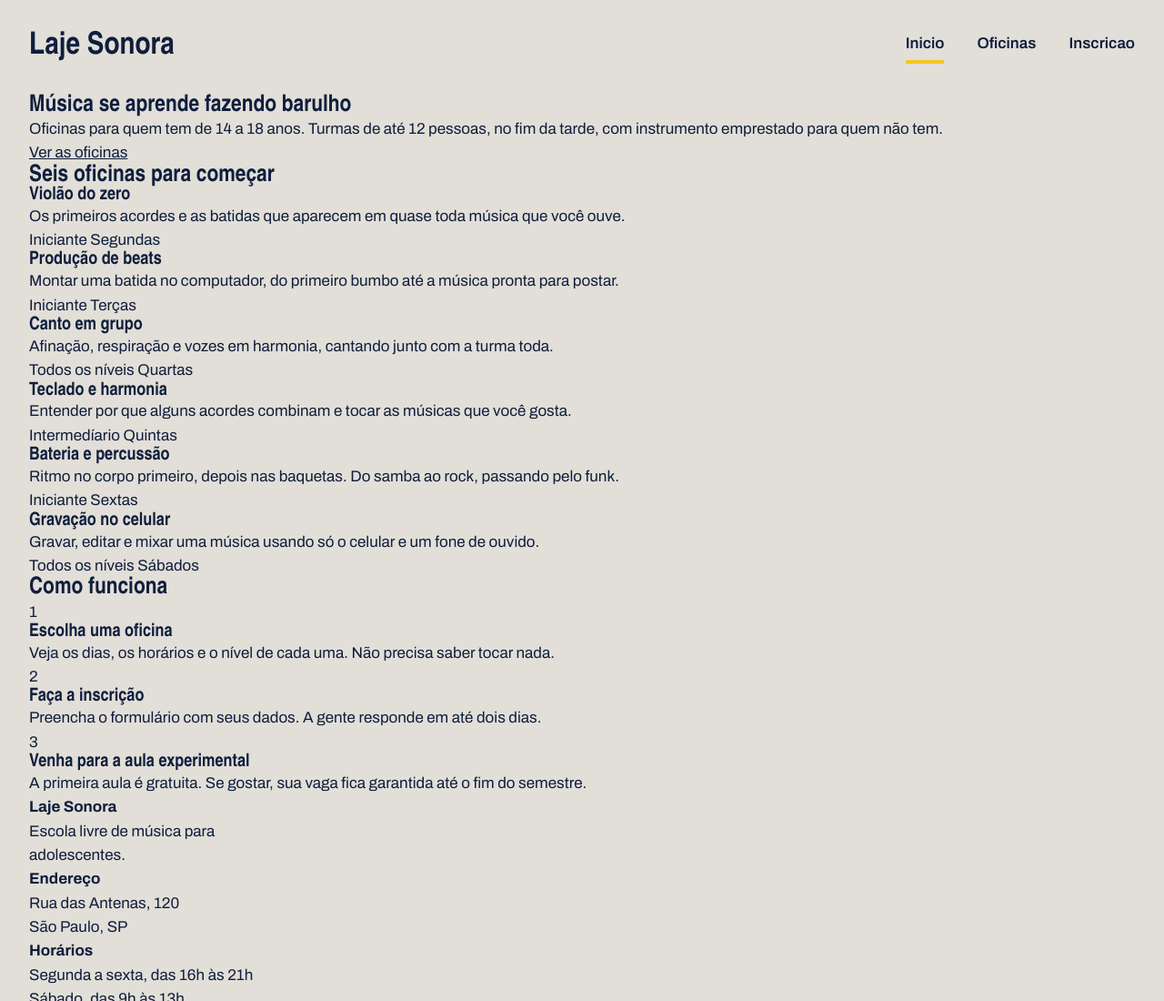
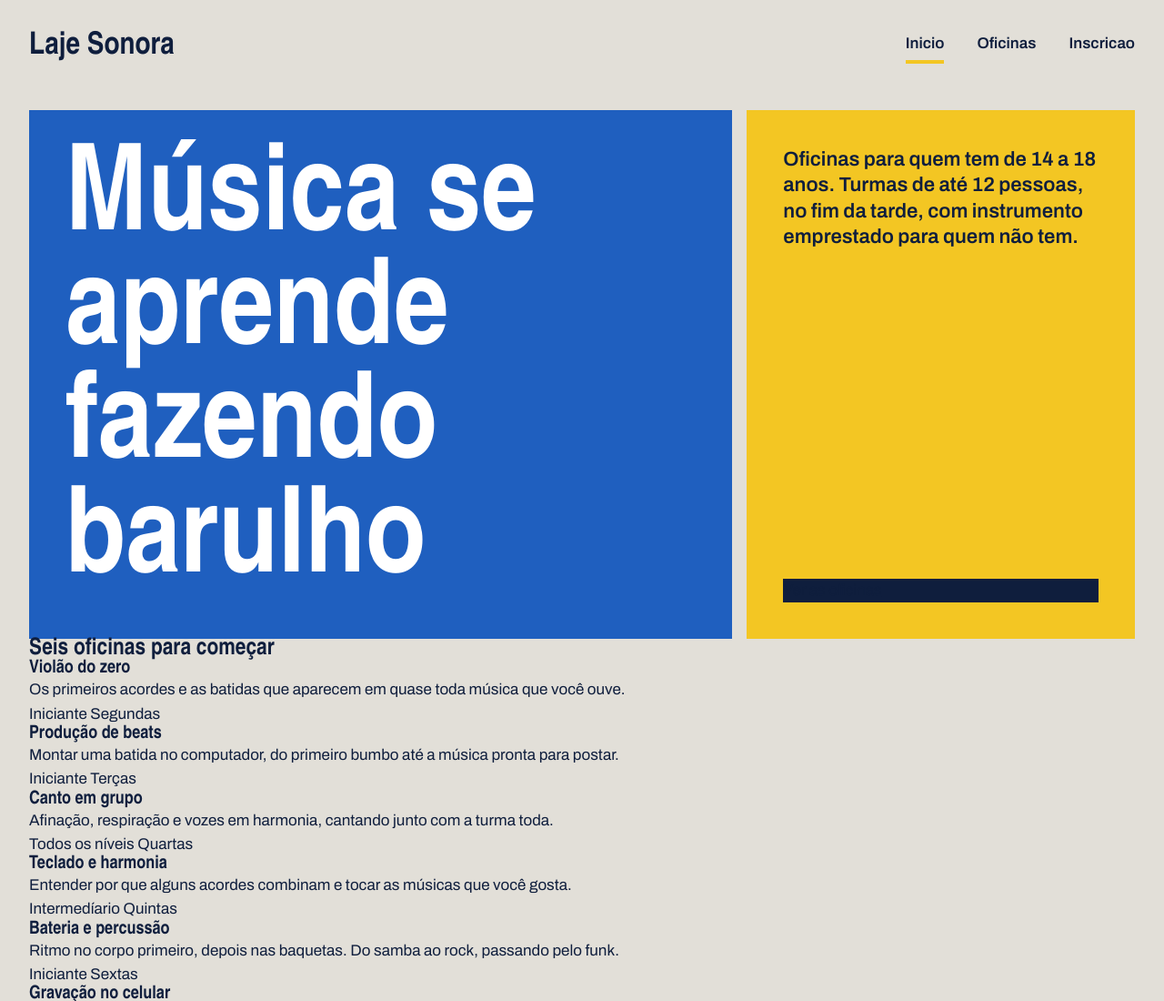
Before and after one commit to rebecacastro1tia/laje_sonora, a plain HTML site: page index.html in a window 1280 px wide. Shown: the top 1100 px of the page at 91% size. Drawn offline with Linux system fonts and the light colour scheme; a web font is replaced by a local one.

Commit message:
Cartazes do topo

```diff
--- a/index.css
+++ b/index.css
@@ -72,3 +72,44 @@ h1, h2, h3 {
     border-bottom-color: var(--fita);
    }
 }
+
+.cartazes {
+    margin-top: 16px;
+    display: flex;
+    gap: 16px;
+}
+
+.cartaz {
+    padding: 40px;
+}
+
+.cartaz-principal {
+    background: var(--caixa-dagua);
+    color: var(--branco);
+    flex: 2;
+}
+
+.cartaz-principal h1 {
+    font-size: 132px;
+    max-width: 9ch;
+}
+
+.cartaz-lateral {
+    background-color: var(--fita);
+    flex: 1;
+    display: flex;
+    flex-direction: column;
+    justify-content: space-between;
+    gap: 32px;
+}
+
+.cartaz-lateral p {
+    font-size: 22px;
+    font-weight: 600;
+    line-height: 1.3;
+}
+
+.botao {
+    background-color: var(--tinta);
+
+}
```
